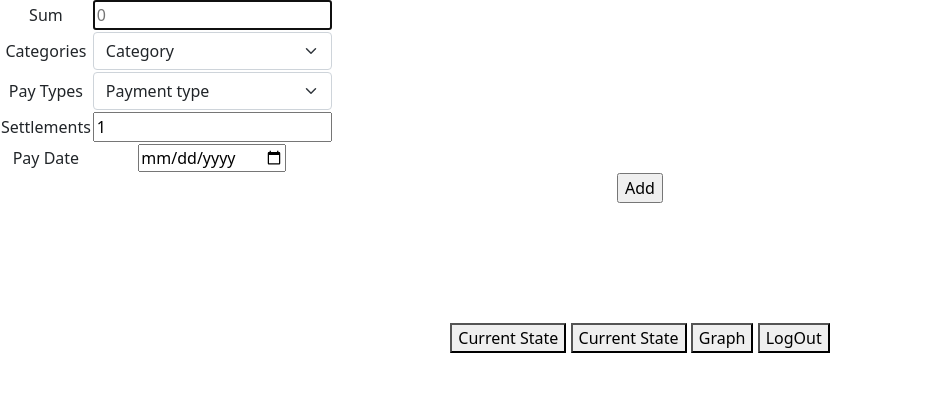
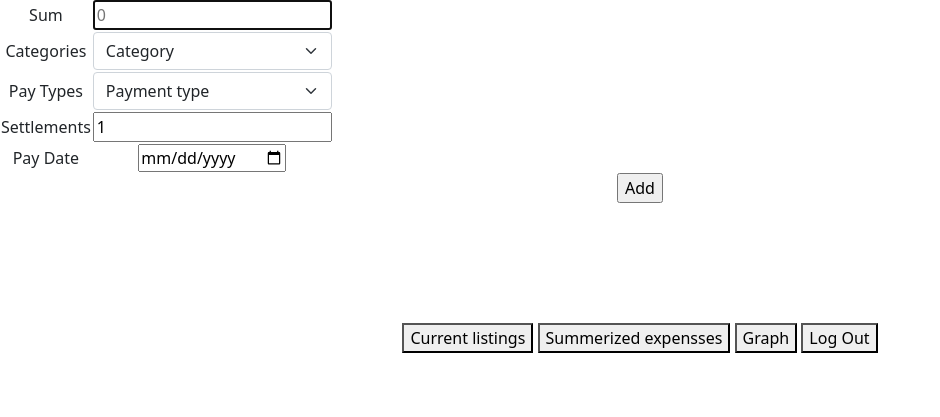
Before and after one commit to c881/FFlask, a Flask app: page / in a window 1280 px wide. Shown: the part 103-520 px from the top of the page, without its empty margins (0-940 px from the left). Run offline with Flask 2, Linux system fonts and the light colour scheme; the visitor is signed in with stand-in values (Sample User, id 1); data comes from the database, SQL or seed files in the repository; both versions use the stored data as it was after the commit; some libraries are stand-ins or nearby versions.

Commit message:
Index page with titles based on user language.

```diff
--- a/templates/index.html
+++ b/templates/index.html
@@ -93,16 +93,16 @@
             </form>
             <br><br><br><br><br>
             <button onclick="window.location.href='listed'">
-              Current State
+              {{ headlines["current"] }}
             </button>
             <button onclick="window.location.href='summed'">
-              Current State
+              {{ headlines["summerized"] }}
             </button>
             <button onclick="window.location.href='graph'">
-              Graph
+              {{ headlines["graph"] }}
             </button>
             <button onclick="window.location.href='logout'">
-              LogOut
+              {{ headlines["logout"] }}
             </button>
 
     {% else %}
--- a/templates/index_he.html
+++ b/templates/index_he.html
@@ -36,6 +36,9 @@
         <button onclick="window.location.href='listed'">
           מצב נוכחי
         </button>
+        <button onclick="window.location.href='summed'">
+              Summerized expensses
+            </button>
         <button onclick="window.location.href='graph'">
           גרפים
         </button>
```
Also changed, not shown: sample.db.
